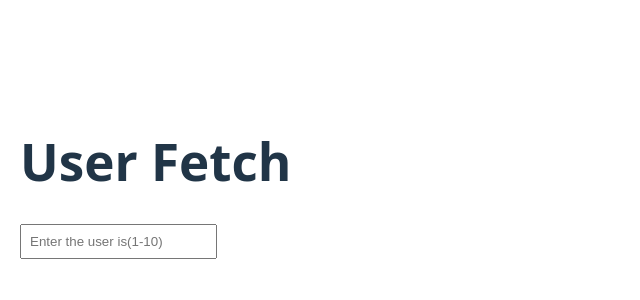
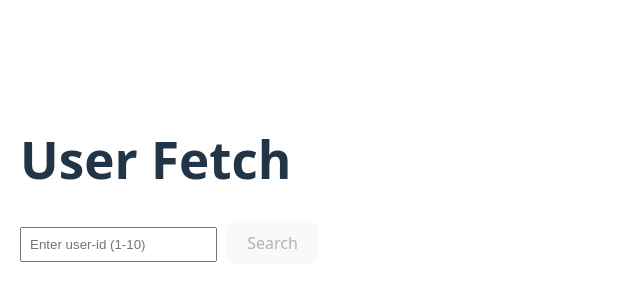
Before and after one commit to ajayvarmaboya/Userfetch, a React (Vite) app: page / in a window 1280 px wide. Shown: the part 216-516 px from the top of the page, without its empty margins (0-640 px from the left). Built offline with nearby package versions, Linux system fonts and the light colour scheme.

Commit message:
feat: clear user data when input is empty

```diff
--- a/src/GithubUser.jsx
+++ b/src/GithubUser.jsx
@@ -1,23 +1,15 @@
 import React,{useState,useEffect} from "react";
 function GithubUser(){
   const[input,setInput]=useState("");
-  const[debouncedInput,setDebouncedInput]=useState("");
+  const[submmitedid,setSubmmitedId]=useState(null);
   const[user,setUser]=useState(null);
   const[loading,setLoading]=useState(false);
   const[error,setError]=useState(null);
 
-useEffect(()=>{
-  const timer=setTimeout(()=>{
-    setDebouncedInput(input);
-  },500);
-  return()=> clearTimeout(timer);
-},[input]);
 
 
 useEffect(()=>{
-  if(!debouncedInput){
-    setUser(null);
-    setError(null);
+  if(!submmitedid){
     return;
   }
   const controller=new AbortController();
@@ -25,7 +17,7 @@ useEffect(()=>{
 
   setLoading(true);
   setError(null);
-  fetch(`https://jsonplaceholder.typicode.com/users/${debouncedInput}`, {
+  fetch(`https://jsonplaceholder.typicode.com/users/${submmitedid}`, {
       signal,
     })
     .then((res)=>{
@@ -45,25 +37,52 @@ useEffect(()=>{
       setLoading(false);
     });
     return()=>controller.abort();
+},[submmitedid]);
 
+function handelSubmit(e){
+  e.preventDefault();
+  if(!input){
+    setError("user ID is required");
+    return;
+  }
+  const id=Number(input);
 
-},[debouncedInput]);
+  if(isNaN(id)||id<1||id>10){
+    setError("user id must be between 1 and 10");
+      return;
+    }
+    setError(null);
+    setSubmmitedId(id);
+}
 return(
   <div style={{padding:"20px"}}>
     <h1> User Fetch</h1>
 
 
-  <input
+  <form onSubmit={handelSubmit}>
+    <input
     type="text"
-    placeholder="Enter the user is(1-10)"
+    placeholder="Enter user-id (1-10)"
     value={input}
-    onChange={(e)=>setInput(e.target.value)}
+    onChange={(e)=>{
+      const value=e.target.value;
+      setInput(value);
+      if(value===""){
+        setUser(null);
+        setError(null);
+        setSubmmitedId(null);
+      }
+    }}
     style={{padding:"8px",marginBottom:"10px"}}
     />
-    {loading &&<p>Loading...</p>}
-    {!loading && error &&(
-      <p style ={{color:"red"}}>Error:{error}</p>
-    )}
+    <button type="submit" disabled={!input||loading} style={{marginLeft:"10px"}}>
+      Search
+    </button>
+  </form>
+  {loading && <p>Loading...</p>}
+  {!loading && error &&(
+    <p style={{color:"red"}}>Error:{error}</p>
+  )}
     {user &&(
       <div>
         <p><strong>Name:</strong>{user.name}</p>
```
